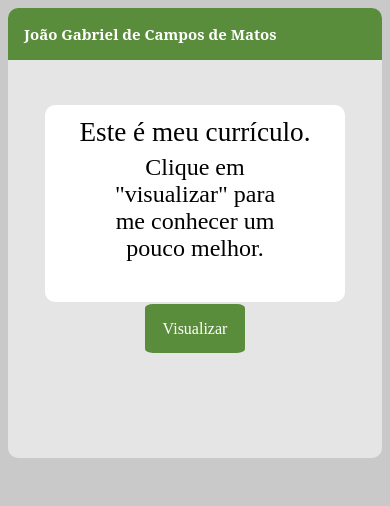
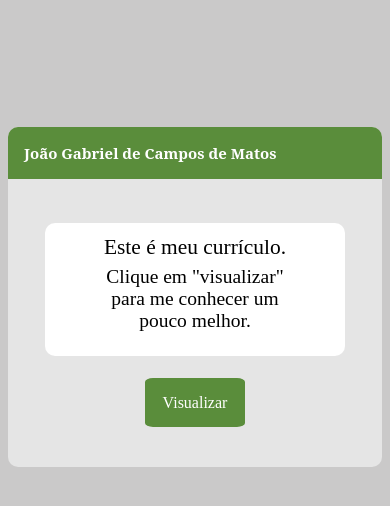
Before and after one commit to JongaMatos/web-curriculo, a React (Create React App) app: page / in a window 390 px wide. Shown: the top 506 px of the page. Built offline with nearby package versions, Linux system fonts and the light colour scheme.

Commit message:
Adding responsivness to first screen

```diff
--- a/src/components/Box.jsx
+++ b/src/components/Box.jsx
@@ -11,8 +11,7 @@ function Boxes() {
             <div className='Box'>
                 <p className='p1'>Este é meu currículo.</p>
                 <p className='p2'>Clique em "visualizar" para me conhecer um pouco melhor.</p>
-                {/* <button className='Botão'>Visualizar</button> */}
-                {/* <Link to={'/Curriculo'} className='Botão'>Visualizar</Link> */}
+
             </div>
             <Link to={'/Curriculo'} className='Botão'>Visualizar</Link>
 
--- a/src/components/CSS/Box.css
+++ b/src/components/CSS/Box.css
@@ -8,6 +8,7 @@
     /*  */
     max-width: 700px;
     min-height: 450px;
+    min-height: 100;
     /*  */
     margin-bottom: 1.5%;
     margin-top: 2%;
@@ -19,10 +20,10 @@
     background-color: #ffffff;
     /*  */
     margin-top: 12%;
+    margin-bottom: 8%;
     /*  */
     max-width: 80%;
     /*  */
-    margin-bottom: 5%;
     /*  */
     padding-bottom: 1rem;
 }
@@ -52,10 +53,48 @@
     padding: 1rem 1.1rem;
     /*  */
     margin: auto;
-
-
 }
 
 .Botão:hover {
     cursor: pointer;
 }
+
+@media (max-width:700px) {
+.Bigbox{
+    margin-top: 15vh;
+    min-height: 340px;
+}
+
+    .Box {
+        padding-bottom: 0.5vh;
+        margin-bottom: 10%;
+    }
+    .p1 {
+        font-size: 5.5vw;
+    }
+    .p2 {
+        font-size: 5vw;
+    }
+}
+
+@media (max-width: 800px) and (orientation:landscape) {
+    .Bigbox {
+        min-height: 300px;
+        margin-top:5vh ;
+    }
+    .Box {
+        padding: 0;
+        margin-top: auto;
+        margin-bottom: auto;
+    }
+    .p1 {
+        font-size: 4.5vw;
+    }
+    .p2 {
+        font-size: 4vw;
+    }
+    .Botão {
+        padding: 1vw;
+        margin: auto;
+    }
+}
--- a/src/components/CSS/ResumeBody.css
+++ b/src/components/CSS/ResumeBody.css
@@ -47,7 +47,13 @@ ul {
     }
 }
 
-@media (orientation:landscape) and (max-height:570px) {}
+@media (max-width:780px) {
+    .Conteudo {
+        margin: auto;
+        margin-bottom: 3vh;
+        margin-left: 3vw;
+    }
+}
 
 @media (orientation:landscape) and (max-height:800px) {
     /* .curriculo {} */
```
